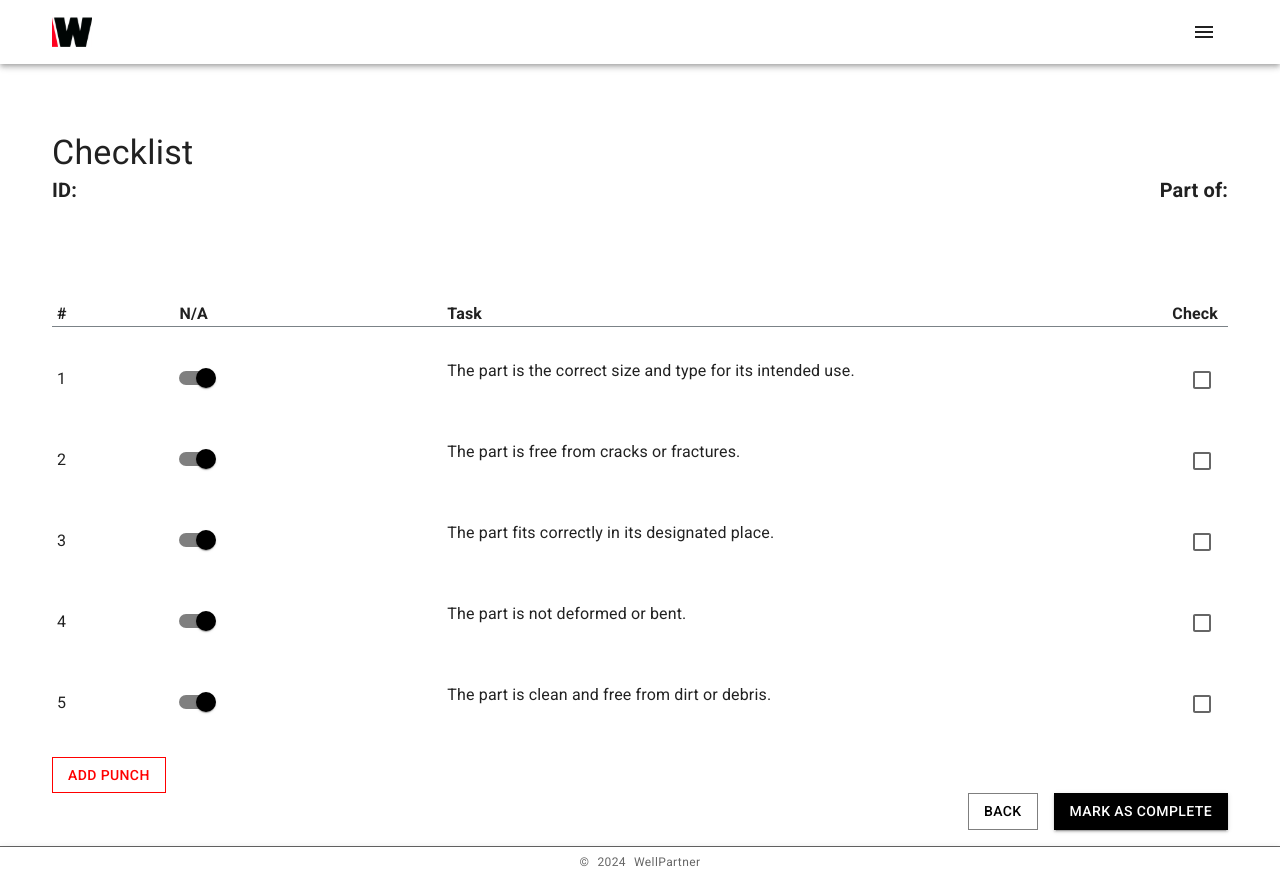
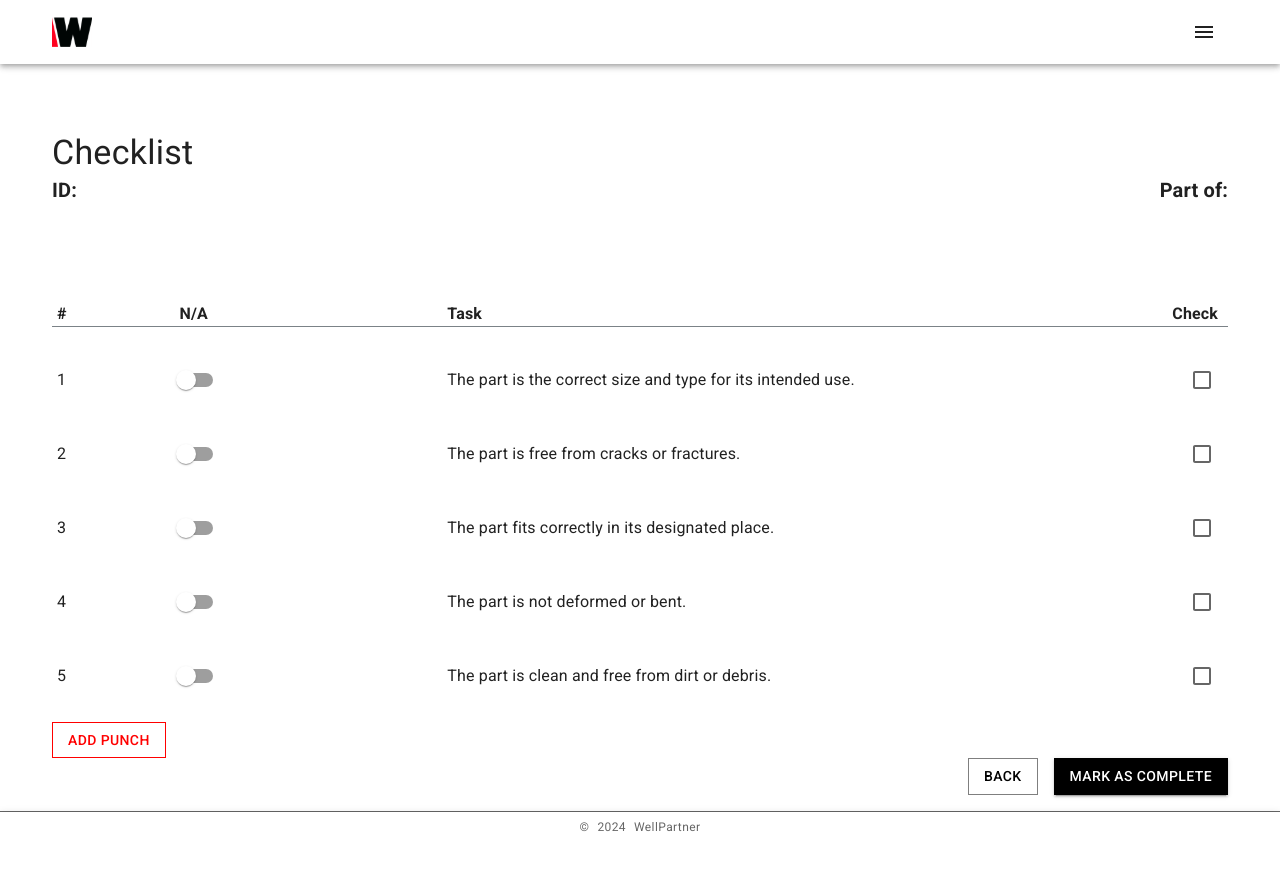
Before and after one commit to OptiCorp/checklist-app, a React (Vite) app: page /checklist/1 in a window 1280 px wide. After the commit the page ends 844 px from the top, so only its background shows below. Built offline with nearby package versions, Linux system fonts and the light colour scheme; what @azure/msal-react would draw is missing.

Commit message:
start fix userflow

```diff
--- a/src/components/Checklist/ChecklistRows.tsx
+++ b/src/components/Checklist/ChecklistRows.tsx
@@ -9,19 +9,24 @@ type taskType = {
 const ChecklistRows: React.FC<taskType> = ({ taskText, taskNumber }: taskType) => {
     const label = { inputProps: { 'aria-label': 'Switch demo' } };
     return (
-        <Grid component={'li'} container wrap="nowrap" paddingTop={'2rem'} paddingLeft={'5px'}>
-            <Grid item xs={1} sx={{ paddingTop: '8px' }}>
+        <Grid
+            component={'li'}
+            container
+            wrap="nowrap"
+            paddingTop={'2rem'}
+            paddingLeft={'5px'}
+            alignItems={'center'}
+        >
+            <Grid item xs={1}>
                 <Typography component="p">{taskNumber + 1}</Typography>
             </Grid>
             <Grid item xs={3} sx={{ paddingLeft: '12px' }}>
-                <Switch {...label} defaultChecked />
+                <Switch {...label} />
             </Grid>
             <Grid item xs={5}>
                 <Box>
                     {' '}
-                    <Typography component={'p'} sx={{ paddingBottom: '25px' }}>
-                        {taskText}
-                    </Typography>
+                    <Typography component={'p'}>{taskText}</Typography>
                 </Box>
             </Grid>
             <Grid item xs={3} sx={{ paddingRight: '5px' }}>
--- a/src/pages/ChecklistPage/ChecklistPage.tsx
+++ b/src/pages/ChecklistPage/ChecklistPage.tsx
@@ -2,6 +2,7 @@ import { Box, Button, Divider, Grid, Typography } from '@mui/material';
 import { useNavigate } from 'react-router-dom';
 import BottomButtons from '../../components/BottomButtons/BottomButtons';
 import ChecklistTaskList from '../../components/Checklist/ChecklistTaskList';
+
 
 const ChecklistPage = () => {
     const navigate = useNavigate();
@@ -102,7 +103,7 @@ const ChecklistPage = () => {
             <Box paddingTop={'25px'}>
                 <Button
                     variant="outlined"
-                    onClick={() => navigate('/')}
+                    onClick={() => navigate('/checklist/someid/punches')}
                     sx={{
                         background: 'white',
                         color: 'red',
@@ -114,7 +115,7 @@ const ChecklistPage = () => {
                 </Button>
             </Box>
             <BottomButtons>
-                <Button variant="outlined" onClick={() => navigate('/')}>
+                <Button variant="outlined" onClick={() => navigate(-1)}>
                     Back
                 </Button>
                 <Button variant="contained" onClick={() => navigate('/')}>
```
